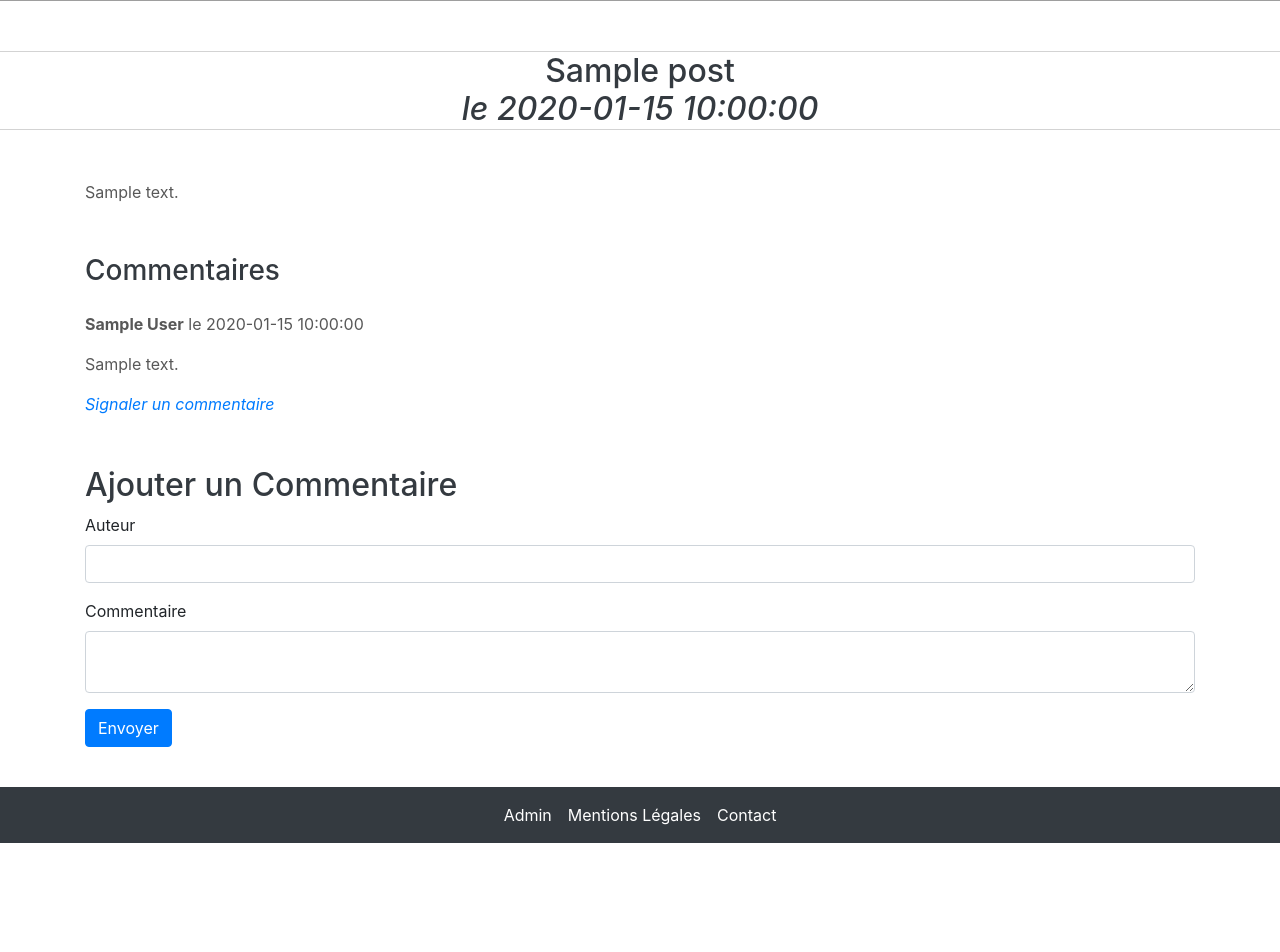
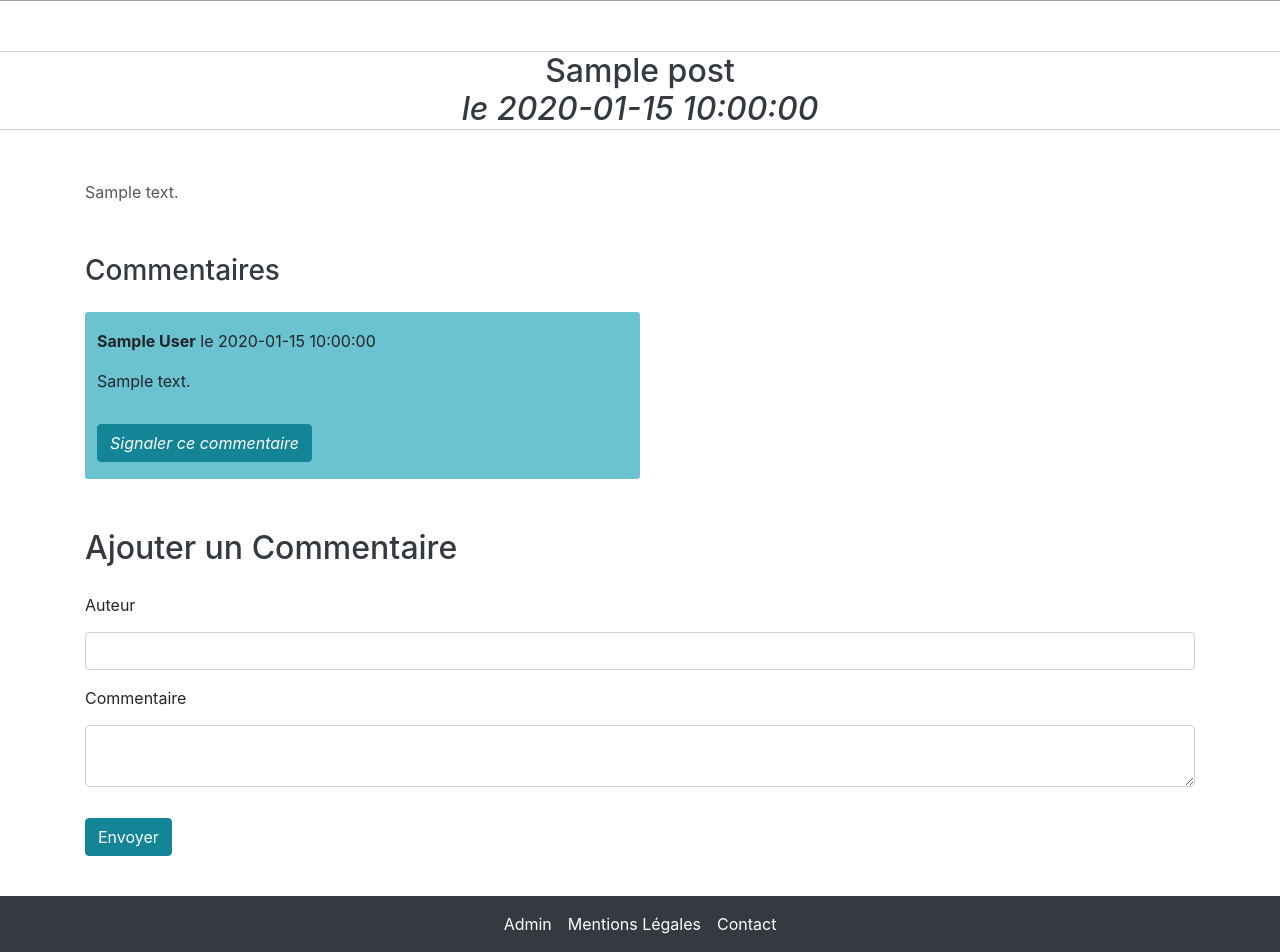
Before and after one commit to katellF/jean-forteroche, a PHP site: template view/frontend/postView.php in a window 1280 px wide. Shown: the part 419-1371 px from the top of the page. Before the commit the page ends 1262 px from the top, so only its background shows below. Run offline with PHP 8.4, Linux system fonts and the light colour scheme; the template is opened without the code that fills it: most values are stand-ins (such as "Sample title", 1, 10 or a date in 2020); grey boxes are pictures that could not be loaded.

Commit message:
css post/frontend

```diff
--- a/public/css/style.css
+++ b/public/css/style.css
@@ -237,6 +237,19 @@ font-size: 3rem;
     color: #585858;
 }
 
+/* post frontend */
+.border-comment{
+
+    border: solid #6BC3D1 2px;
+    background-color:#6BC3D1 ;
+    padding-top: 15px;
+    padding-bottom: 15px;
+    padding-left: 10px;
+    margin-bottom: 15px;
+    width: 50%;
+    border-radius: 3px;
+}
+
 /* notif frontend*/
 
 .border_notif{
--- a/view/frontend/notificationView.php
+++ b/view/frontend/notificationView.php
@@ -3,7 +3,7 @@ $this->title = htmlspecialchars('Notifier un commentaire');
 ?>
 
 <div class="min_height">
-    <p class="margin-top50 margin-bottom25 margin-left15"><a href="index.php?action=post&amp;id=<?= $_GET['postid'] ?>" class="btn btn-primary bg-6BC3D1">Retour à l'article</a></p>
+    <p class="margin-top50 margin-bottom25 margin-left15"><a href="index.php?action=post&amp;postid=<?= $_GET['postid'] ?>" class="btn btn-primary bg-6BC3D1">Retour à l'article</a></p>
 <?php
 
 if (isset ($_POST) && !empty($_POST)) {
--- a/view/frontend/postView.php
+++ b/view/frontend/postView.php
@@ -24,26 +24,29 @@
 
 while ($comment = $comments->fetch()) {
     ?>
+    <div class="border-comment">
     <p><strong><?= htmlspecialchars($comment['author']) ?></strong> le <?= $comment['comment_date_fr'] ?></p>
-    <p><?= nl2br(htmlspecialchars($comment['comment'])) ?></p> <em><a href="index.php?action=notification&amp;commentid=<?= $comment['id']?>&amp;postid=<?= $post['id']?>">Signaler un commentaire</a></em>
+    <p><?= nl2br(htmlspecialchars($comment['comment'])) ?></p>
+    <em><a href="index.php?action=notification&amp;commentid=<?= $comment['id']?>&amp;postid=<?= $post['id']?>" class="btn btn-primary bg-138597 margin-top15">Signaler ce commentaire</a></em>
+    </div>
 <?php
 }
 ?>
 
-    <h2 class="margin-top50">Ajouter un Commentaire</h2>
+    <h2 class="margin-top50 margin-bottom25">Ajouter un Commentaire</h2>
 
     <form action="index.php?action=addComment&amp;postid=<?= $post['id'] ?>" method="post">
         <div class="form-group">
-            <label for="author">Auteur</label><br/>
+            <label for="author" class="margin-bottom15">Auteur</label><br/>
             <input type="text" class="form-control" id="author" name="author"/>
         </div>
         <div class="form-group">
-            <label for="comment">Commentaire</label><br/>
+            <label for="comment" class="margin-bottom15">Commentaire</label><br/>
             <textarea class="form-control" id="comment" name="comment"></textarea>
         </div>
         <div>
             <input type="hidden" name="operation" value="commentSend"/>
-            <input type="submit" class="btn btn-primary" value="Envoyer"/>
+            <input type="submit" class="btn btn-primary bg-138597 margin-top15" value="Envoyer"/>
         </div>
     </form>
 </div>
```
